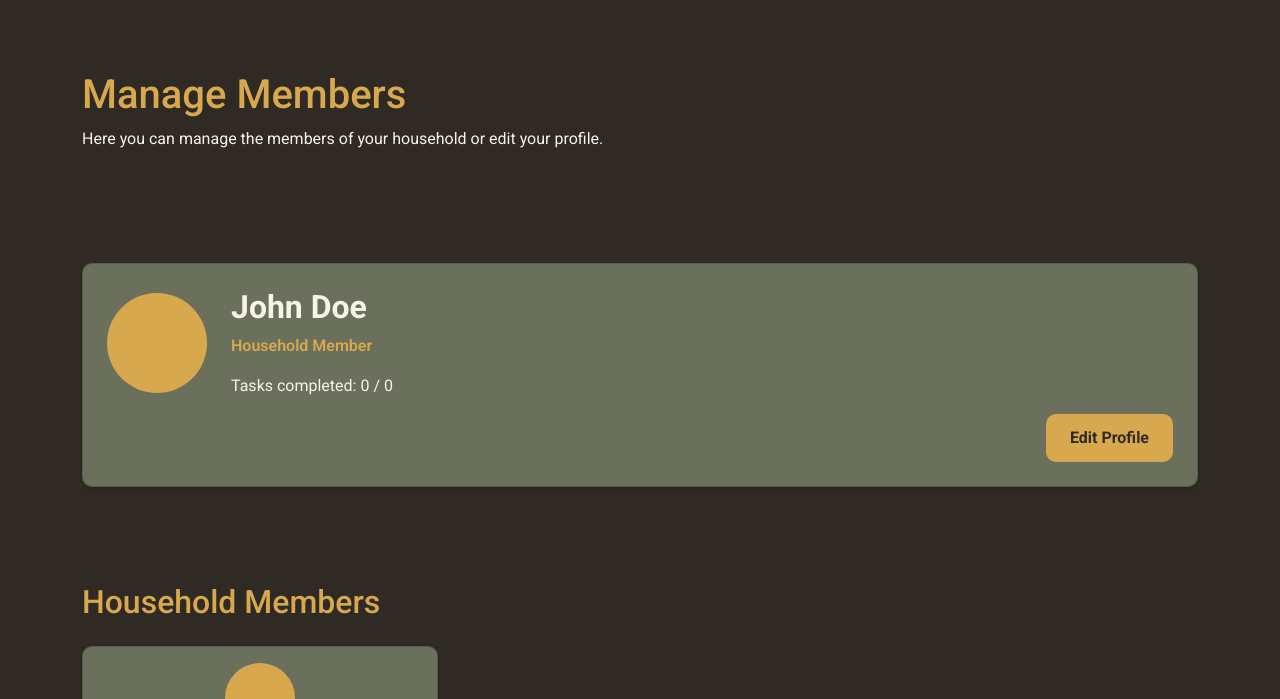
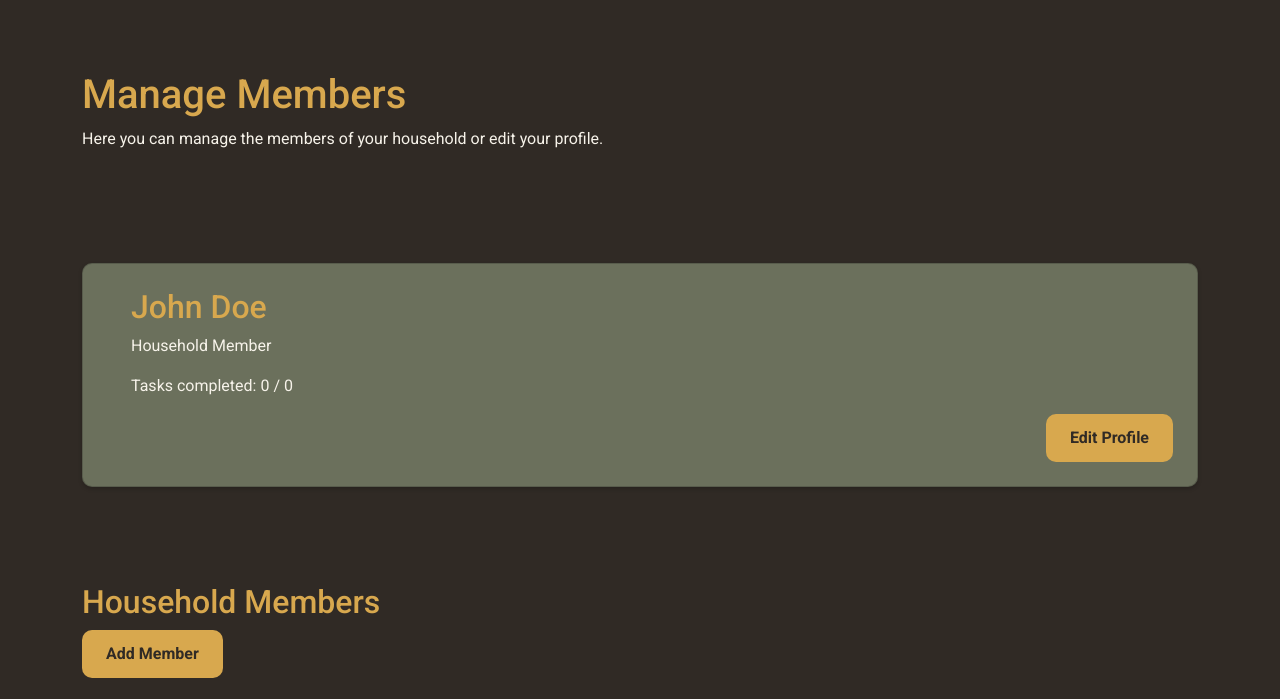
Before and after one commit to ShaneTaylor-IT/MSP2, a website: page members.html in a window 1280 px wide. Shown: the part 95-794 px from the top of the page. Drawn offline with nearby package versions, Linux system fonts and the light colour scheme.

Commit message:
Removed the add member option from the profile page. Then created add member button on the members page. This is to create the profile page for admin profile and then the members page for member management.

```diff
--- a/assets/js/profile.js
+++ b/assets/js/profile.js
@@ -100,10 +100,6 @@ $(document).ready(function () {
         alert("This feature will be available in future update.");
     });
 
-    $("#addMemberBtn").on("click", function () {
-        alert("This feature will be available in future update.");
-    });
-
     $("#confirmBtn").on("click", function (e) {
         e.preventDefault();
 
--- a/members.html
+++ b/members.html
@@ -66,11 +66,11 @@
                 <section class="mb-5 members-section app-section">
                     <div class="card app-card p-4">
                         <div class="d-flex align-items-center gap-4">
-                            <div id="profileAvatar" class="rounded-circle bg-secondary app-avatar">
+                            <div id="adminAvatar" class="rounded-circle bg-secondary app-avatar">
                             </div>
                             <div>
-                                <h2 id="profileName">John Doe</h2>
-                                <p class="profileRole">Household Member</p>
+                                <h2 id="adminName">John Doe</h2>
+                                <p class="adminRole">Household Member</p>
                                 <div>
                                     <p class="mb-0">Tasks completed:
                                         <span id="tasksCompleted">0</span>
@@ -87,6 +87,7 @@
                 </section>
                 <section class="mb-5 members-section app-section">
                     <h2>Household Members</h2>
+                    <button class="btn app-btn" id="addMemberBtn">Add Member</button>
                     <div class="row mt-4" id="membersContainer">
                         <div class="col-md-4 mb-3 member-card">
                             <div class="card p-3 app-card text-center">
```
Also changed, not shown: profile.html (+0 -1 lines).
